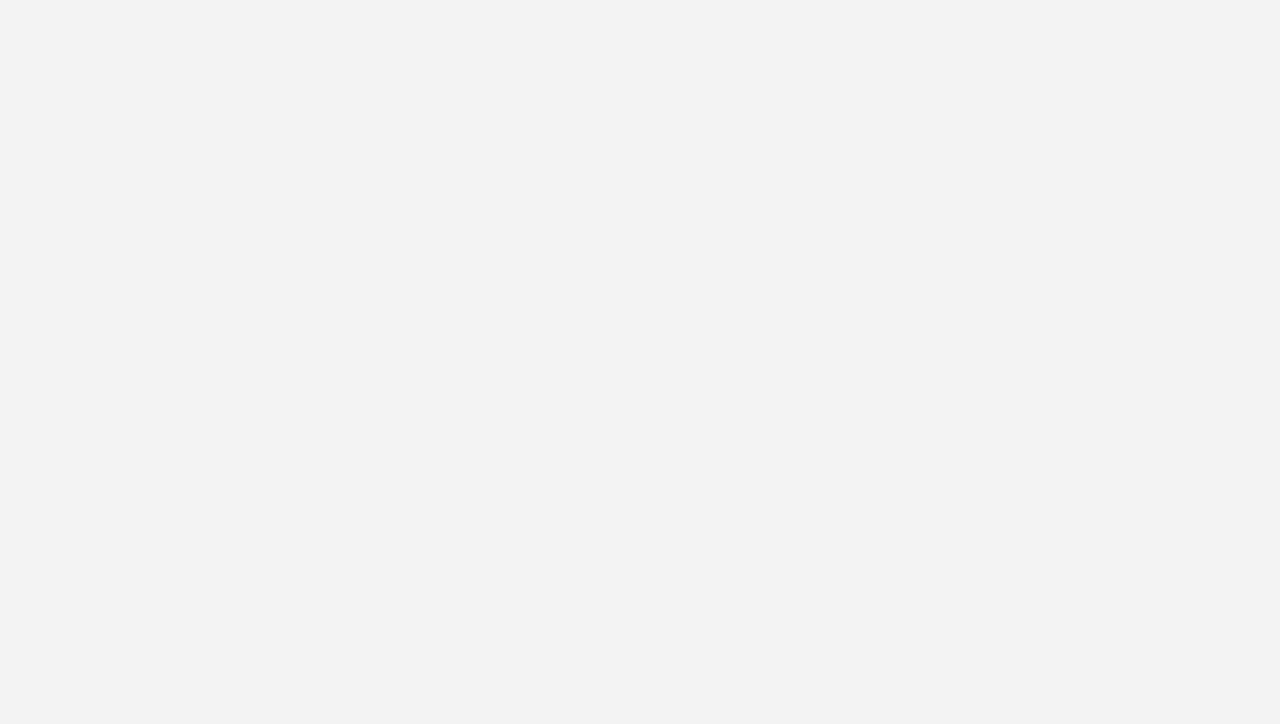
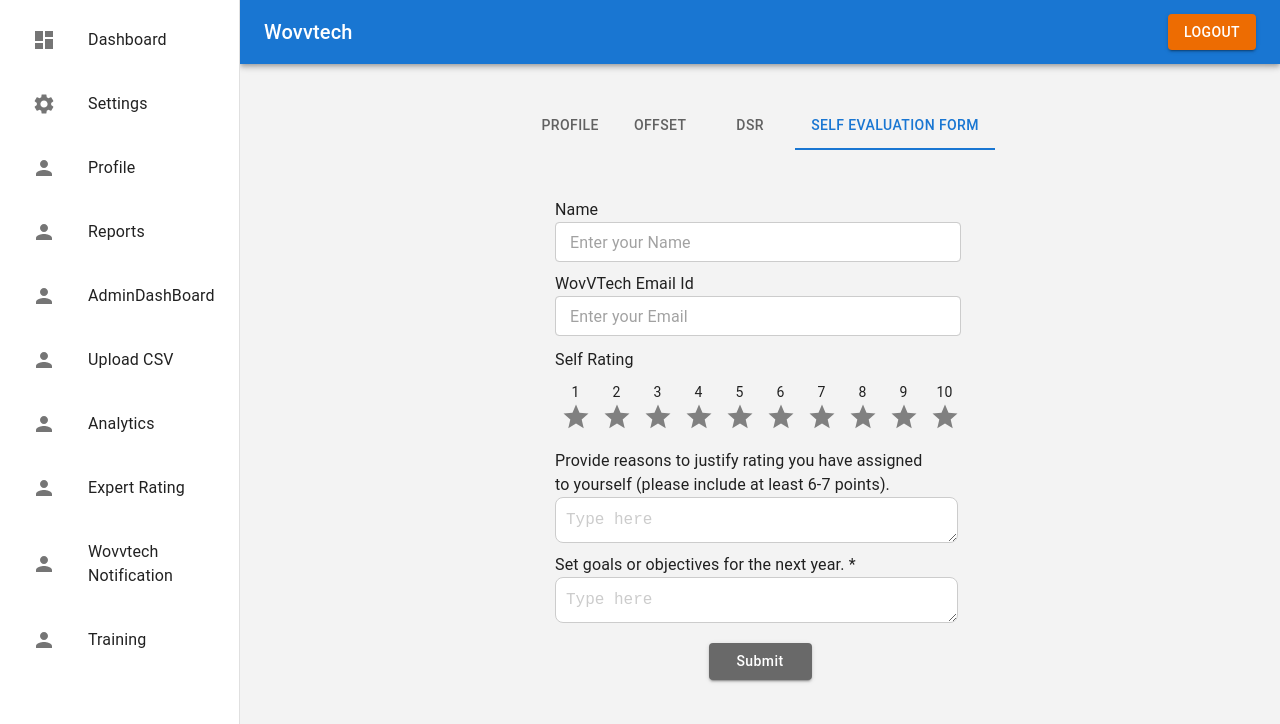
Before and after one commit to Shubhammohite96/wovvtech-dashboard, a React (Vite) app: page /SelfEvaluationForm in a window 1280 px wide. Before the commit this address had no page. Shown: the top 724 px of the page. Built offline with nearby package versions, Linux system fonts and the light colour scheme; sample sign-in values are in the browser's storage.

Commit message:
added new code for self ev form

```diff
--- a/src/components/cutomComponents/ReusableTable.tsx
+++ b/src/components/cutomComponents/ReusableTable.tsx
@@ -25,6 +25,7 @@
   sortable?: boolean;
   icon?: string;
   renderCell?: (value: any, row: T) => React.ReactNode; // Updated to React.ReactNode
+  width?: string | number;
 }
 
 export interface TableProps<T> {
@@ -133,7 +134,7 @@
               <HeaderTableCell>Sr. No</HeaderTableCell>
               {columns.map((column) => (
                 <HeaderTableCell key={column.key.toString()}>
-                  <Box display="flex" alignItems="center">
+                  <Box display="flex" alignItems="center" sx={{ width: column.width || "auto" }} >
                     <Typography variant="body1" sx={{ fontSize: "14px" }}>
                       {column.label}
                     </Typography>
@@ -169,7 +170,7 @@
                   {(currentPage - 1) * rowsPerPage + index + 1}
                 </TableCell>
                 {columns.map((column) => (
-                  <TableCell key={column.key.toString()}>
+                  <TableCell key={column.key.toString()} sx={{ width: column.width || "auto" }}>
                     {column.renderCell
                       ? column.renderCell(row[column.key], row)
                       : (row[column.key] as React.ReactNode)}
--- /dev/null
+++ b/src/pages/userProfile/SelfEvaluationForm.tsx
@@ -0,0 +1,184 @@
+import { Box, styled, TextareaAutosize, Typography } from "@mui/material";
+import React, { useState } from "react";
+import CustomTextField from "../../components/cutomComponents/CustomTextField";
+import StarIcon from "@mui/icons-material/Star";
+import CustomButton from "../../components/cutomComponents/CustomButton";
+import UserProfileTabs from "./UserProfileTabs";
+
+//@ts-ignore
+const StyledTextarea = styled(TextareaAutosize)(({ theme }) => ({
+    width: "403px",
+    maxWidth: "403px",
+    padding: "10px",
+    borderRadius: "8px",
+    border: "1px solid #ccc",
+    outline: "none",
+    fontSize: "16px",
+    lineHeight: "1.5",
+    color: "rgb(0 0 0 / 87%)",
+    transition: "border 0.3s ease",
+    "&::placeholder": {
+      color: "#ccc",
+      opacity: 1,
+    },
+  }));
+const SelfEvaluationForm = () => {
+  const [value, setValue] = useState<number | null>(null);
+  const[formData,setFormData]=useState({
+    name:'',
+    email:'',
+    reason:'',
+    goal:''
+  })
+
+  const handleChange=(e: React.ChangeEvent<HTMLInputElement | HTMLTextAreaElement>)=>{
+  setFormData((prevState)=>({...prevState,[e.target.name]:e.target.value}))
+
+  }
+  const handleValidate=()=>{
+    let isVallid=true;
+    if(!formData.name.trim() || !formData.email.trim() || !formData.reason.trim() || !formData.goal.trim() || !value){
+        isVallid=false
+    }
+    return isVallid
+  }
+
+  const handleSubmitData =()=>{
+    if(!handleValidate()){
+      alert('Please fill all data')
+    }
+  }
+  return (
+    <Box sx={{ width: "100%", padding: "14px" }}>
+         <Box my={3}>
+        <UserProfileTabs />
+      </Box>
+      <Box
+        sx={{
+          width: "100%",
+          marginTop: "2%",
+          padding: "14px 11px",
+          display: "flex",
+          justifyContent: "center",
+          alignItems: "center",
+        }}
+      >
+        <Box>
+          <Box
+            sx={{ display: "flex", flexDirection: "column", marginTop: "10px" }}
+          >
+            <Typography>Name</Typography>
+            <CustomTextField
+              name="name"
+              placeholder="Enter your Name"
+              height="40px"
+              padding="10px"
+              width="406px"
+              sx={{ backgroundColor: "#FFFFFF" }}
+                value={formData.name}
+                onChange={handleChange}
+            />
+          </Box>
+          <Box
+            sx={{ display: "flex", flexDirection: "column", marginTop: "10px" }}
+          >
+            <Typography>WovVTech Email Id</Typography>
+            <CustomTextField
+              name="email"
+              placeholder="Enter your Email"
+              height="40px"
+              padding="10px"
+              width="406px"
+              sx={{ backgroundColor: "#FFFFFF" }}
+                value={formData.email}
+                onChange={handleChange}
+            />
+          </Box>
+          <Box
+            sx={{ display: "flex", flexDirection: "column", marginTop: "12px" }}
+          >
+            <Typography>Self Rating</Typography>
+            <Box
+              display="flex"
+              flexDirection="column"
+              alignItems="center"
+              mt={"10px"}
+            >
+              {/* Numbers Row */}
+              <Box display="flex">
+                {Array.from({ length: 10 }, (_, i) => (
+                  <Box key={i} width={41} textAlign={"center"}>
+                    <Typography variant="body2">{i + 1}</Typography>
+                  </Box>
+                ))}
+              </Box>
+
+              {/* Stars Row */}
+              <Box display="flex">
+                {Array.from({ length: 10 }, (_, i) => (
+                  <Box key={i} width={41} textAlign={"center"}>
+                    <StarIcon
+                      onClick={() => setValue(i + 1)}
+                      sx={{
+                        fontSize: 30,
+                        cursor: "pointer",
+                        color: value && value >= i + 1 ? "gold" : "gray",
+                      }}
+                    />
+                  </Box>
+                ))}
+              </Box>
+            </Box>
+          </Box>
+          <Box
+            sx={{ display: "flex", flexDirection: "column", marginTop: "10px" }}
+          >
+            <Typography>
+              Provide reasons to justify rating you have assigned
+            </Typography>
+            <Typography>
+              to yourself (please include at least 6-7 points).
+            </Typography>
+            <StyledTextarea
+              aria-label="empty textarea"
+              placeholder="Type here"
+              name="reason"
+                value={formData.reason}
+                onChange={handleChange}
+            />
+          </Box>
+          <Box
+            sx={{ display: "flex", flexDirection: "column", marginTop: "10px" }}
+          >
+            <Typography>
+            Set goals or objectives for the next year.
+            *
+            </Typography>
+            <StyledTextarea
+              aria-label="empty textarea"
+              placeholder="Type here"
+              name="goal"
+                value={formData.goal}
+                onChange={handleChange}
+            />
+          </Box>
+
+          <Box
+            sx={{ display: "flex",  marginTop: "10px",justifyContent:'center' }}
+          >
+
+          <CustomButton
+              btnText="Submit"
+              buttonVariant="contained"
+              btnStyle={{ margin: "10px", width: "103px" }}
+              buttonId="outlined-button"
+              handleButtonClick={handleSubmitData}
+            />
+          </Box>
+        </Box>
+      </Box>
+    </Box>
+  );
+};
+
+export default SelfEvaluationForm;
--- a/src/pages/userProfile/UserProfileTabs.tsx
+++ b/src/pages/userProfile/UserProfileTabs.tsx
@@ -6,7 +6,7 @@
     if (location.pathname === "/Profile") return 0;
     if (location.pathname === "/MonthFilterTable") return 1;
     if (location.pathname === "/DsrCardDetails") return 2;
-    if (location.pathname === "/") return 4;
+    if (location.pathname === "/SelfEvaluationForm") return 3;
   };
 
   return (
@@ -14,7 +14,7 @@
       <Tab label="Profile" component={Link} to="/Profile" />
       <Tab label="Offset" component={Link} to="/MonthFilterTable" />
       <Tab label="DSR" component={Link} to="/DsrCardDetails" />
-      <Tab label="TL Rating" />
+      <Tab label="Self Evaluation form" component={Link} to="/SelfEvaluationForm"/>
     </Tabs>
   );
 };
--- a/src/routing/Routing.tsx
+++ b/src/routing/Routing.tsx
@@ -21,6 +21,7 @@
 const DashboardPage = lazy(() => import('../pages/dashboardPage/DashboardPage'));
 import DsrCardDetails from './../pages/userProfile/DsrCardDetails';
 import OffsetForm from '../pages/reports/OffsetForm';
+import SelfEvaluationForm from '../pages/userProfile/SelfEvaluationForm';
 
 
 function Routing() {
@@ -192,6 +193,15 @@
             </PrivateRoute>
           }
         />
+
+<Route
+          path="/SelfEvaluationForm"
+          element={
+            <PrivateRoute allowedRoles={["admin"]}>
+              <SelfEvaluationForm />
+            </PrivateRoute>
+          }
+        />
       </Routes>
     </Router>
   );
```
Also changed, not shown: src/pages/userProfile/DsrCardDetails.tsx (+118 -12 lines), Vercel.json (added), 6 other files (tests, documents, lock files or other folders).
